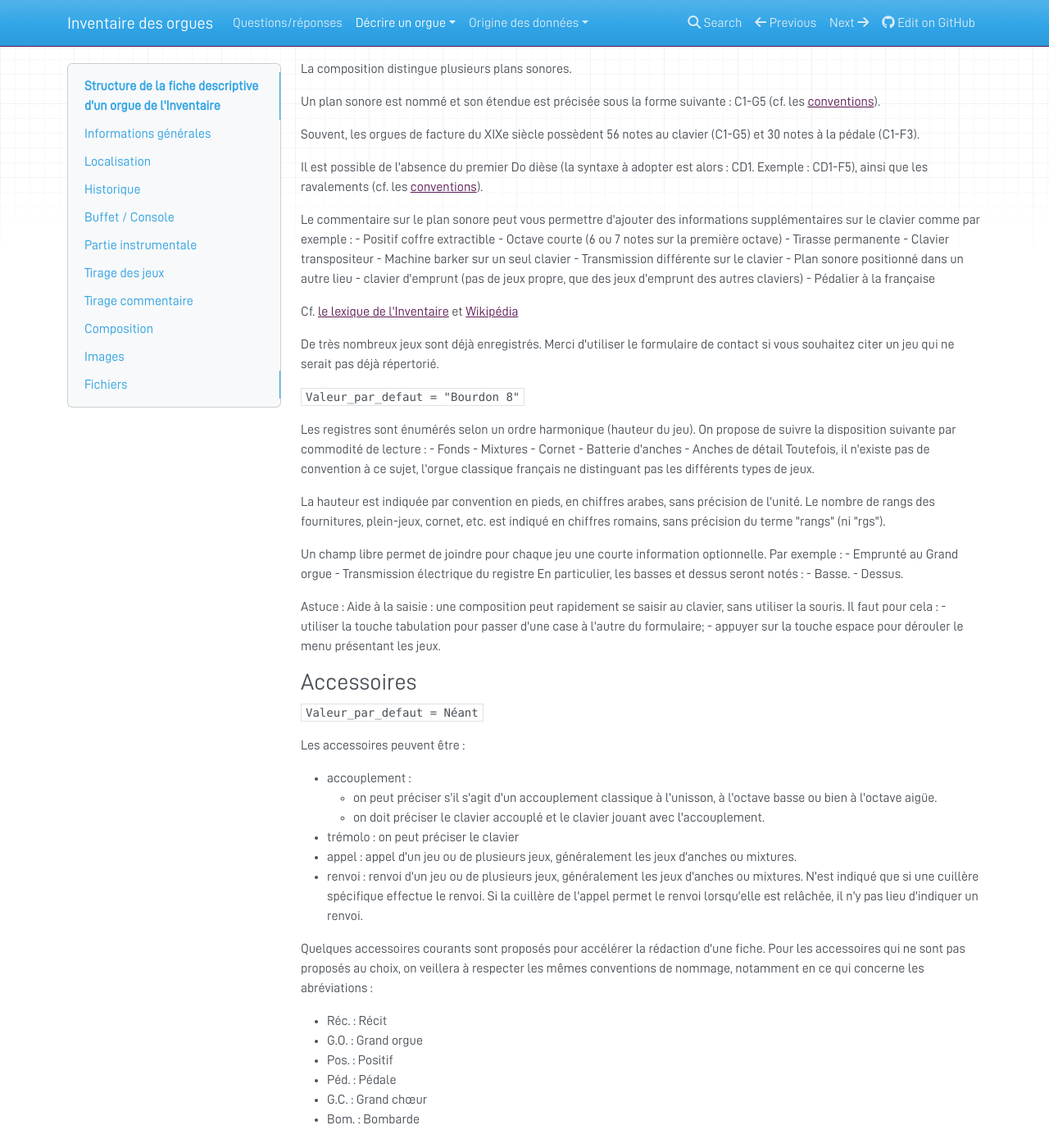
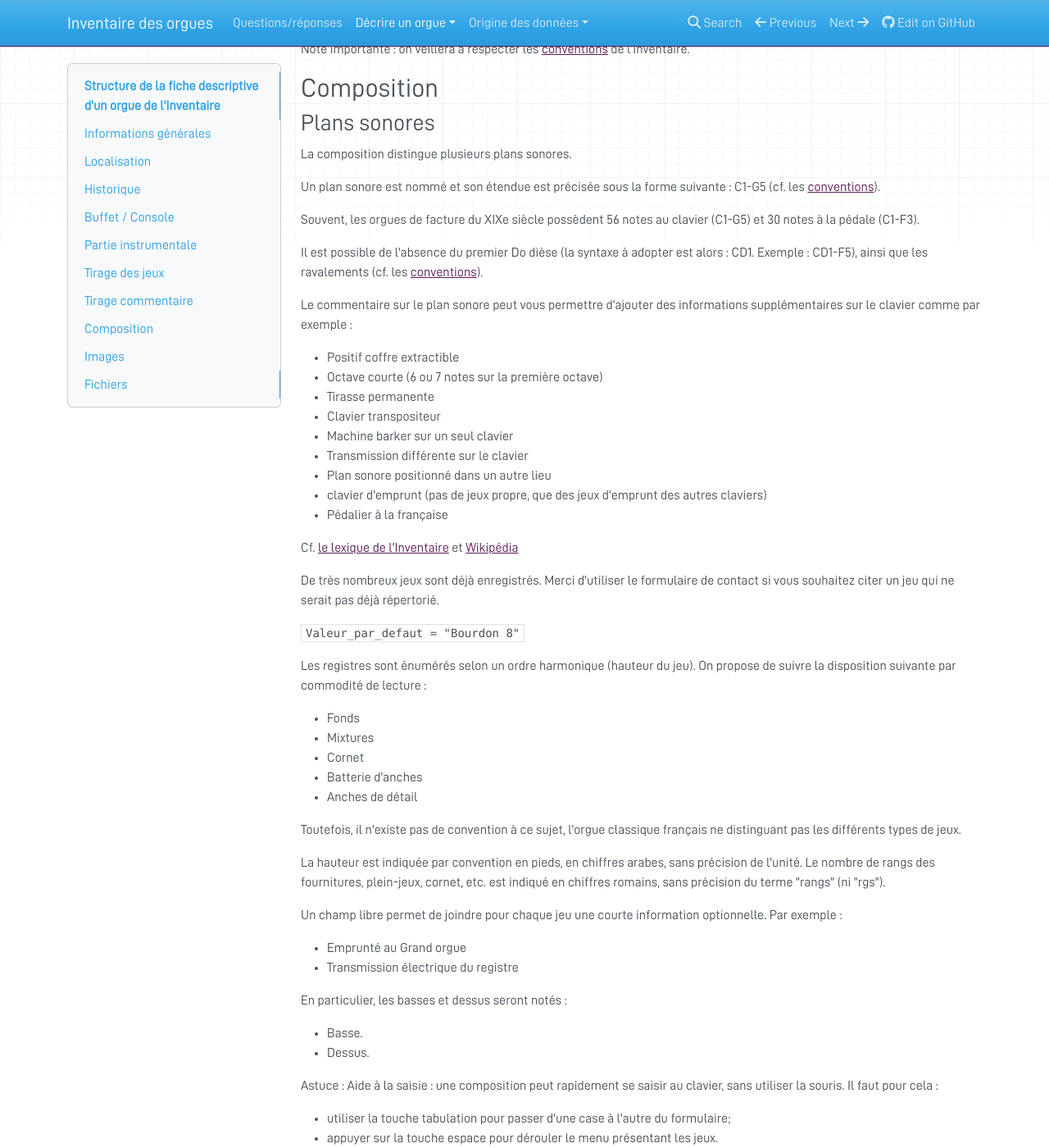
Before and after one commit to inventaire-des-orgues/docs, an MkDocs documentation site: the page built from docs/fiche-orgue.md, in a window 1280 px wide and 1400 px high, scrolled down 8252 px. Shown: the whole window at 82% size. Built offline with MkDocs 1.6.1, drawn with Linux system fonts in a browser that asks for light colours; nearby versions of some CDN libraries; part of the change alters nothing that is shown; some of the changed text lies outside the part shown.

```diff
--- a/docs/fiche-orgue.md
+++ b/docs/fiche-orgue.md
@@ -209,6 +209,7 @@ Cf. la [page sur OSM](osm.md).
 L'historique d'un orgue est une succession d'événements.
 
 Un événement est lui-même décrit par les quatre informations suivantes :
+
 - l'année de l'événement [int]
 - le type d'événement [string]
 - la liste des facteurs ayant contribué à l'événement [liste]
@@ -264,6 +265,7 @@ La notion de console est assez récente : elle survient avec l'apparition de meu
 Aussi la console peut être, lorsqu'elle n'est pas distincte du buffet, décrite dans un sous-chapitre de la section buffet.
 
 Hormis la construction dans une fenêtre pratiquée dans le buffet, les dispositions les plus courantes sont :
+
 - séparée, organiste tourné vers l'orgue
 - séparée, organiste dos à l'orgue
 
@@ -365,6 +367,7 @@ Souvent, les orgues de facture du XIXe siècle possèdent 56 notes au clavier (C
 Il est possible de l'absence du premier Do dièse (la syntaxe à adopter est alors : CD1. Exemple : CD1-F5), ainsi que les ravalements (cf. les [conventions](conventions.md)).
 
 Le commentaire sur le plan sonore peut vous permettre d'ajouter des informations supplémentaires sur le clavier comme par exemple :
+
 - Positif coffre extractible
 - Octave courte (6 ou 7 notes sur la première octave)
 - Tirasse permanente
@@ -384,11 +387,13 @@ De très nombreux jeux sont déjà enregistrés. Merci d'utiliser le formulaire
 
 Les registres sont énumérés selon un ordre harmonique (hauteur du jeu).
 On propose de suivre la disposition suivante par commodité de lecture :
+
 - Fonds
 - Mixtures
 - Cornet
 - Batterie d'anches
 - Anches de détail
+
 Toutefois, il n'existe pas de convention à ce sujet, l'orgue classique français ne distinguant pas les différents types de jeux.
 
 La hauteur est indiquée par convention en pieds, en chiffres arabes, sans précision de l'unité.
@@ -396,16 +401,21 @@ Le nombre de rangs des fournitures, plein-jeux, cornet, etc. est indiqué en chi
 
 Un champ libre permet de joindre pour chaque jeu une courte information optionnelle.
 Par exemple :
+
 - Emprunté au Grand orgue
 - Transmission électrique du registre
+
 En particulier, les basses et dessus seront notés :
+
 - Basse.
 - Dessus.
 
 Astuce : Aide à la saisie : une composition peut rapidement se saisir au clavier, sans utiliser la souris.
 Il faut pour cela :
+
 - utiliser la touche tabulation pour passer d'une case à l'autre du formulaire;
 - appuyer sur la touche espace pour dérouler le menu présentant les jeux.
+- appuyer sur la touche entrer pour valider un jeux.
 
 
 ### Accessoires
```
